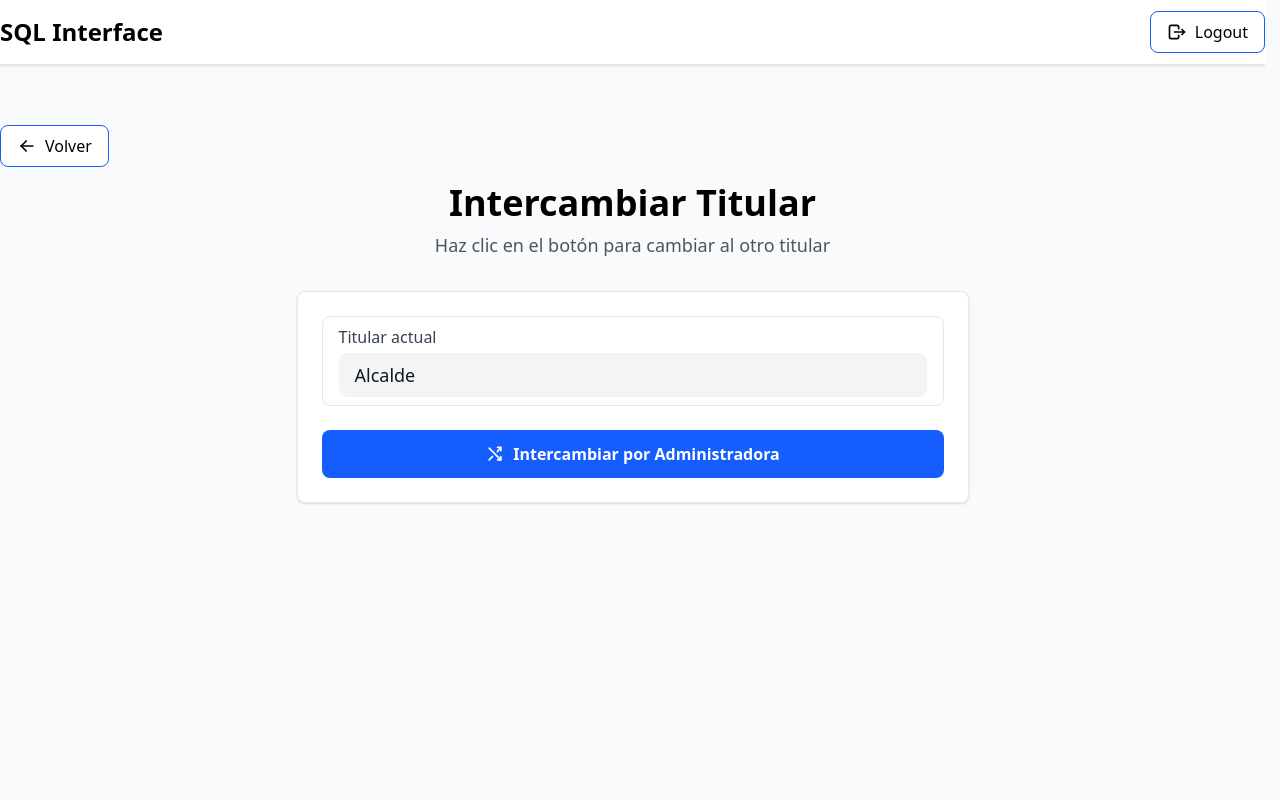
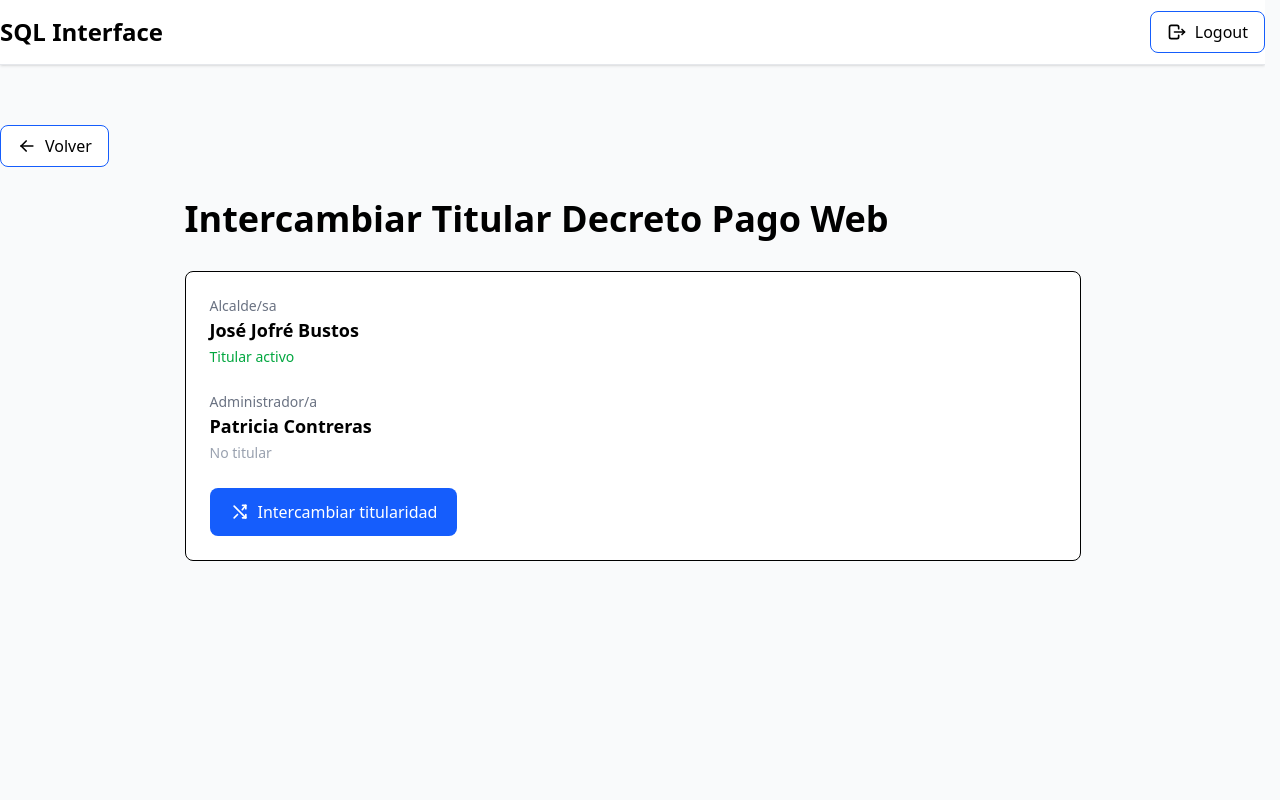
Before and after one commit to Nicolas-15/SQL_Interface, a Next.js app in the folder my-app/: page /consultas/intercambiar-titular in a window 1280 px wide. Shown: the top 800 px of the page. Built offline with nearby package versions, Linux system fonts and the light colour scheme.

Commit message:
Detalles arreglados de la pagina de intercambio de roles, se añadieron paneles de notificacion en titulares.

```diff
--- a/my-app/app/(pages)/consultas/intercambiar-titular/page.tsx
+++ b/my-app/app/(pages)/consultas/intercambiar-titular/page.tsx
@@ -1,52 +1,102 @@
-/* IntercambiarTitularPage.tsx nos permite intercambiar entre dos titulares (Tenemos 2 constantes "Alcalde" y "Administradora").
-al hacer click en el boton se actualiza el estado mostrando al otro titular.
-*/
 "use client";
+
 import { useState } from "react";
 import { IconSwitch } from "@tabler/icons-react";
 
+type UsuarioTitular = {
+  id: number;
+  nombre: string;
+  email: string;
+  esTitular: boolean;
+};
+
+type TitularesSistema = {
+  ALCALDE: UsuarioTitular;
+  ADMINISTRADOR: UsuarioTitular;
+};
+
 export default function IntercambiarTitularPage() {
-  const [titularActual, setTitularActual] = useState("Alcalde");
-  const titulares = ["Alcalde", "Administradora"];
-  const otroTitular = titulares.find((t) => t !== titularActual)!;
+  const [titulares, setTitulares] = useState<TitularesSistema>({
+    ALCALDE: {
+      id: 1,
+      nombre: "José Jofré Bustos",
+      email: "José.jofré@municipio.cl",
+      esTitular: true,
+    },
+    ADMINISTRADOR: {
+      id: 2,
+      nombre: "Patricia Contreras",
+      email: "patricia.contreras@municipio.cl",
+      esTitular: false,
+    },
+  });
 
-  const handleSwap = () => {
-    setTitularActual(otroTitular);
+  const handleIntercambiarTitulares = () => {
+    const confirmar = window.confirm(
+      "¿Desea intercambiar la titularidad del sistema?"
+    );
+
+    if (!confirmar) return;
+
+    setTitulares((prev) => ({
+      ALCALDE: { ...prev.ALCALDE, esTitular: !prev.ALCALDE.esTitular },
+      ADMINISTRADOR: {
+        ...prev.ADMINISTRADOR,
+        esTitular: !prev.ADMINISTRADOR.esTitular,
+      },
+    }));
   };
 
   return (
-    <div className="max-h-screen flex items-center justify-center bg-gray-50 p-4">
-      <div className="w-full max-w-2xl">
+    <div className="max-w-4xl mx-auto py-8">
+      <h1 className="text-4xl font-bold mb-8 text-black">
+        Intercambiar Titular Decreto Pago Web
+      </h1>
 
-        {/* Título */}
-        <h1 className="text-4xl font-bold mb-2 text-center text-black">
-          Intercambiar Titular
-        </h1>
-        <p className="text-gray-600 text-lg mb-8 text-center">
-          Haz clic en el botón para cambiar al otro titular
-        </p>
+      <div className="bg-white border rounded-lg p-6 space-y-6">
+        <div>
+          <p className="text-sm text-gray-500">Alcalde/sa</p>
+          <p className="text-lg font-semibold">
+            {titulares.ALCALDE.nombre}
+          </p>
+          <span
+            className={`text-sm font-medium ${
+              titulares.ALCALDE.esTitular
+                ? "text-green-600"
+                : "text-gray-400"
+            }`}
+          >
+            {titulares.ALCALDE.esTitular
+              ? "Titular activo"
+              : "No titular"}
+          </span>
+        </div>
 
-        {/* Card */}
-        <div className="bg-white border border-gray-200 rounded-lg p-6 shadow-sm hover:shadow-md transition-all">
-          {/* Titular actual */}
-          <div className="mb-6 border border-gray-200 px-4 py-2 rounded-lg">
-            <label className="block text-gray-700 font-medium mb-1">
-              Titular actual
-            </label>
-            <div className="bg-gray-100 text-gray-900 text-lg rounded-lg font-medium px-4 py-2">
-              {titularActual}
-            </div>
-          </div>
+        <div>
+          <p className="text-sm text-gray-500">Administrador/a</p>
+          <p className="text-lg font-semibold">
+            {titulares.ADMINISTRADOR.nombre}
+          </p>
+          <span
+            className={`text-sm font-medium ${
+              titulares.ADMINISTRADOR.esTitular
+                ? "text-green-600"
+                : "text-gray-400"
+            }`}
+          >
+            {titulares.ADMINISTRADOR.esTitular
+              ? "Titular activo"
+              : "No titular"}
+          </span>
+        </div>
 
-          {/* Botón para intercambiar */}
-          <button
-            onClick={handleSwap}
-            className="flex items-center justify-center gap-2 w-full bg-blue-600 hover:bg-blue-700 text-white py-3 rounded-lg font-semibold transition"
-          >
-            <IconSwitch className="w-5 h-5" />
-            Intercambiar por {otroTitular}
-          </button>
-        </div>
+        <button
+          onClick={handleIntercambiarTitulares}
+          className="flex items-center gap-2 bg-blue-600 text-white px-5 py-3 rounded-lg hover:bg-blue-700"
+        >
+          <IconSwitch className="w-5 h-5" />
+          Intercambiar titularidad
+        </button>
       </div>
     </div>
   );
--- a/my-app/app/(pages)/titulares/page.tsx
+++ b/my-app/app/(pages)/titulares/page.tsx
@@ -1,23 +1,40 @@
-/* Titulares.tsx Esta pagina contiene una tabla con los titulares del sistema, mostrando su cargo, nombre y email. Ademas de un boton para editar cada titular, aun sin funcionalidad.
-Debemos hacer que esta tabla sea responsive, Los titulares van a salir de la base de datos, pero siempre seran 2 los mismos titulares durante el mandato.
-*/
 "use client";
-import { IconEdit } from "@tabler/icons-react";
+
+import { useState } from "react";
+import { IconEdit, IconX } from "@tabler/icons-react";
+
+type Titular = {
+  id: number;
+  cargo: string;
+  nombre: string;
+  email: string;
+};
 
 export default function Titulares() {
-  const titulares = [
+  const [titulares, setTitulares] = useState<Titular[]>([
     { id: 1, cargo: "Alcalde/sa", nombre: "Roberto Sánchez", email: "roberto.sanchez@municipio.cl" },
     { id: 2, cargo: "Administrador/a", nombre: "Patricia Contreras", email: "patricia.contreras@municipio.cl" },
-  ];
+  ]);
+
+  const [titularActivo, setTitularActivo] = useState<Titular | null>(null);
+
+  const handleGuardar = () => {
+    if (!titularActivo) return;
+
+    setTitulares((prev) =>
+      prev.map((t) => (t.id === titularActivo.id ? titularActivo : t))
+    );
+
+    setTitularActivo(null);
+  };
 
   return (
     <div className="max-w-7xl mx-auto py-6">
-      {/* Título */}
       <h1 className="text-4xl font-bold mb-6 text-black">Titulares</h1>
 
       {/* Tabla */}
       <div className="bg-white border border-gray-200 rounded-lg overflow-hidden shadow-sm">
-        <table className="w-full">
+        <table className="w-full hidden md:table">
           <thead className="bg-gray-50 border-b border-gray-200">
             <tr>
               <th className="px-6 py-3 text-left text-sm font-semibold text-black">Titular</th>
@@ -28,12 +45,15 @@ export default function Titulares() {
           </thead>
           <tbody>
             {titulares.map((t) => (
-              <tr key={t.id} className="border-b border-gray-200 hover:bg-gray-50">
-                <td className="px-6 py-3 text-black font-medium">{t.nombre}</td>
+              <tr key={t.id} className="border-b hover:bg-gray-50">
+                <td className="px-6 py-3 font-medium">{t.nombre}</td>
                 <td className="px-6 py-3 text-gray-600">{t.cargo}</td>
                 <td className="px-6 py-3 text-gray-600">{t.email}</td>
-                <td className="px-6 py-3 flex gap-4">
-                  <button className="text-black hover:text-gray-600">
+                <td className="px-6 py-3">
+                  <button
+                    onClick={() => setTitularActivo(t)}
+                    className="text-black hover:text-gray-600"
+                  >
                     <IconEdit className="w-4 h-4" />
                   </button>
                 </td>
@@ -41,7 +61,67 @@ export default function Titulares() {
             ))}
           </tbody>
         </table>
+
+        {/* Versión mobile */}
+        <div className="md:hidden divide-y">
+          {titulares.map((t) => (
+            <div key={t.id} className="p-4 flex flex-col gap-2">
+              <span className="font-semibold">{t.cargo}</span>
+              <span>{t.nombre}</span>
+              <span className="text-sm text-gray-600">{t.email}</span>
+              <button
+                onClick={() => setTitularActivo(t)}
+                className="flex items-center gap-2 text-sm text-black"
+              >
+                <IconEdit className="w-4 h-4" /> Editar
+              </button>
+            </div>
+          ))}
+        </div>
       </div>
+
+      {/* Modal */}
+      {titularActivo && (
+        <div className="fixed inset-0 bg-black/40 flex items-center justify-center z-50">
+          <div className="bg-white rounded-lg p-6 w-full max-w-md">
+            <div className="flex justify-between items-center mb-4">
+              <h2 className="text-xl font-semibold">Editar Titular</h2>
+              <button onClick={() => setTitularActivo(null)}>
+                <IconX />
+              </button>
+            </div>
+
+            <div className="flex flex-col gap-4">
+              <input
+                type="text"
+                value={titularActivo.nombre}
+                onChange={(e) =>
+                  setTitularActivo({ ...titularActivo, nombre: e.target.value })
+                }
+                className="border rounded px-3 py-2"
+                placeholder="Nombre"
+              />
+
+              <input
+                type="email"
+                value={titularActivo.email}
+                onChange={(e) =>
+                  setTitularActivo({ ...titularActivo, email: e.target.value })
+                }
+                className="border rounded px-3 py-2"
+                placeholder="Email"
+              />
+
+              <button
+                onClick={handleGuardar}
+                className="bg-black text-white py-2 rounded hover:bg-gray-800"
+              >
+                Guardar cambios
+              </button>
+            </div>
+          </div>
+        </div>
+      )}
     </div>
   );
 }
```
Also changed, not shown: my-app/app/(pages)/usuarios/page.tsx (+180 -21 lines).
